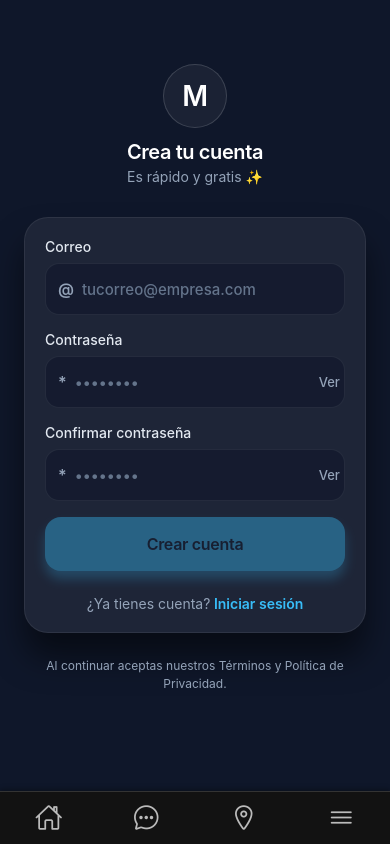
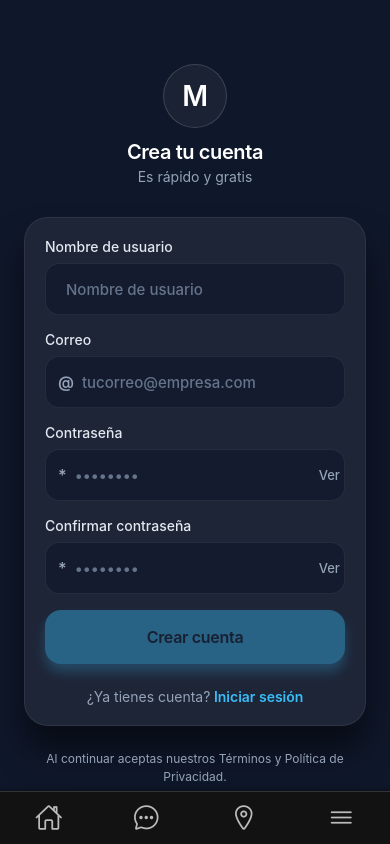
Before and after one commit to ortizProg/chatBridge, a React Native app: screen /Register in a window 390 px wide. Built offline with nearby package versions, Linux system fonts and the light colour scheme; no server answers.

Commit message:
Implementario userField in signUp

```diff
--- a/src/contexts/authContext.js
+++ b/src/contexts/authContext.js
@@ -1,8 +1,9 @@
 import React, { createContext, useContext, useEffect, useMemo, useState } from 'react';
 import { Alert } from 'react-native';
 import { signInWithEmailAndPassword, createUserWithEmailAndPassword, onAuthStateChanged, signOut } from 'firebase/auth';
+import { doc, setDoc } from "firebase/firestore";
 
-import { auth } from '../firebase';
+import { auth, db } from '../firebase';
 
 const AuthContext = createContext(undefined);
 
@@ -31,9 +32,14 @@ export const AuthProvider = ({ children }) => {
         });
     }
 
-    const signUp = async (email, password) => {
+    const signUp = async (email, password, userName) => {
         return await createUserWithEmailAndPassword(auth, email, password)
-        .then((userCredential) => {
+        .then(async (userCredential) => {
+            await setDoc(doc(db, "users", userCredential.user.uid), {
+                userName,
+                email,
+                createdAt: new Date().toISOString(),
+            });
             setUser(userCredential.user);
         })
         .catch(error => {
--- a/src/firebase.js
+++ b/src/firebase.js
@@ -1,8 +1,11 @@
 import { initializeApp } from "firebase/app";
 import { getAuth } from "firebase/auth";
+import { getFirestore } from "firebase/firestore"; // o getDatabase para RealtimeDB
 
 import { firebaseConfig } from "./firebase-config";
 
 export const app = initializeApp(firebaseConfig);
 
 export const auth = getAuth(app);
+
+export const db = getFirestore(app);
--- a/src/screens/SignUpScreen.js
+++ b/src/screens/SignUpScreen.js
@@ -21,6 +21,7 @@ export default function SignUpScreen({ navigation }) {
     }
   }, [user, navigation]);
 
+  const [userName, setUserName] = useState("");
   const [email, setEmail] = useState("");
   const [pass1, setPass1] = useState("");
   const [pass2, setPass2] = useState("");
@@ -56,7 +57,7 @@ export default function SignUpScreen({ navigation }) {
     if (Object.keys(newErrors).length > 0) return;
 
     try {
-      await signUp?.(email.trim(), pass1.trim());
+      await signUp?.(email.trim(), pass1.trim(), userName.trim());
     } catch (err) {
       setErrors({
         ...newErrors,
@@ -84,11 +85,47 @@ export default function SignUpScreen({ navigation }) {
             </View>
 
             <Text style={styles.brandName}>Crea tu cuenta</Text>
-            <Text style={styles.brandSubtitle}>Es rápido y gratis ✨</Text>
+            <Text style={styles.brandSubtitle}>Es rápido y gratis</Text>
           </View>
 
           {/* CARD */}
           <View style={styles.card}>
+             {/* USERNAME */}
+            <View style={styles.fieldWrapper}>
+              <Text style={styles.label}>Nombre de usuario</Text>
+
+              <View
+                style={[
+                  styles.inputContainer,
+                  errors.userName && styles.inputErrorBorder,
+                ]}
+              >
+                {/* pseudo-icono */}
+                <Text
+                  style={[
+                    styles.leftIcon,
+                    errors.userName && styles.leftIconError,
+                  ]}
+                >
+
+                </Text>
+
+                <TextInput
+                  style={styles.input}
+                  placeholder="Nombre de usuario"
+                  placeholderTextColor="#64748b"
+                  value={userName}
+                  onChangeText={setUserName}
+                  autoCapitalize="none"
+                  autoCorrect={false}
+                  keyboardType="default"
+                />
+              </View>
+
+              {errors.email && (
+                <Text style={styles.errorText}>{errors.userName}</Text>
+              )}
+            </View>
             {/* EMAIL */}
             <View style={styles.fieldWrapper}>
               <Text style={styles.label}>Correo</Text>
```
